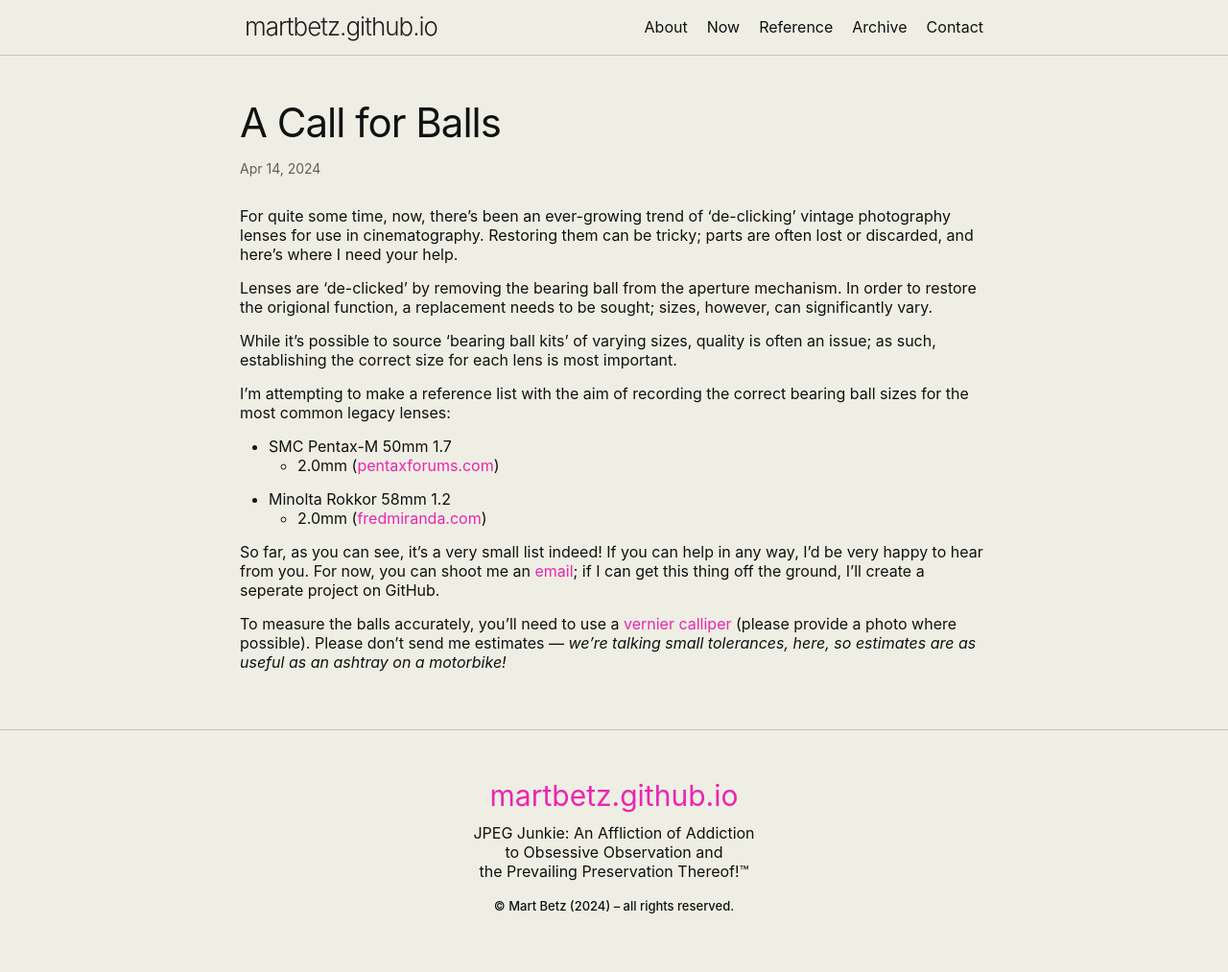
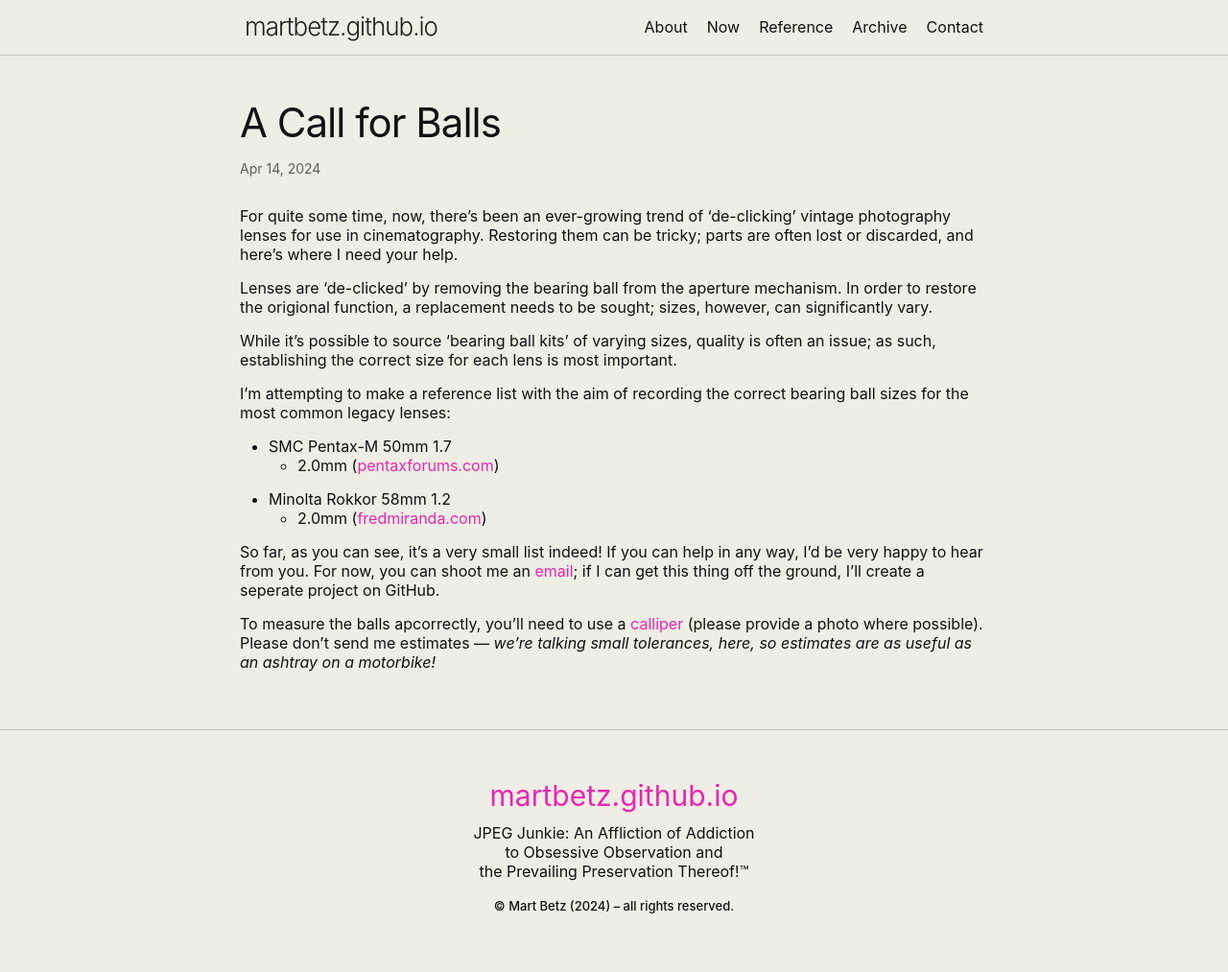
Before and after one commit to martbetz/martbetz.github.io, a Jekyll site: the page built from _posts/2024-04-14-bearing-balls.md, in a window 1280 px wide. Shown: the whole page at 96% size. Built offline with Jekyll 4.4.1, drawn with Linux system fonts in a browser that asks for light colours.

Commit message:
Update 2024-04-14-bearing-balls.md

```diff
--- a/_posts/2024-04-14-bearing-balls.md
+++ b/_posts/2024-04-14-bearing-balls.md
@@ -22,4 +22,4 @@
 
 So far, as you can see, it's a very small list indeed! If you can help in any way, I'd be very happy to hear from you. For now, you can shoot me an [email](https://martbetz.github.io/contact.html); if I can get this thing off the ground, I'll create a seperate project on GitHub.
 
-To measure the balls accurately, you’ll need to use a <a href="https://en.m.wikipedia.org/wiki/Calipers#Vernier_caliper">vernier calliper</a> (please provide a photo where possible). Please don’t send me estimates&nbsp;— <i>we’re talking small tolerances, here, so estimates are as useful as an ashtray on a motorbike!</i>
+To measure the balls apcorrectly, you’ll need to use a <a href="https://en.m.wikipedia.org/wiki/Calipers#Vernier_caliper">calliper</a> (please provide a photo where possible). Please don’t send me estimates&nbsp;— <i>we’re talking small tolerances, here, so estimates are as useful as an ashtray on a motorbike!</i>
```
